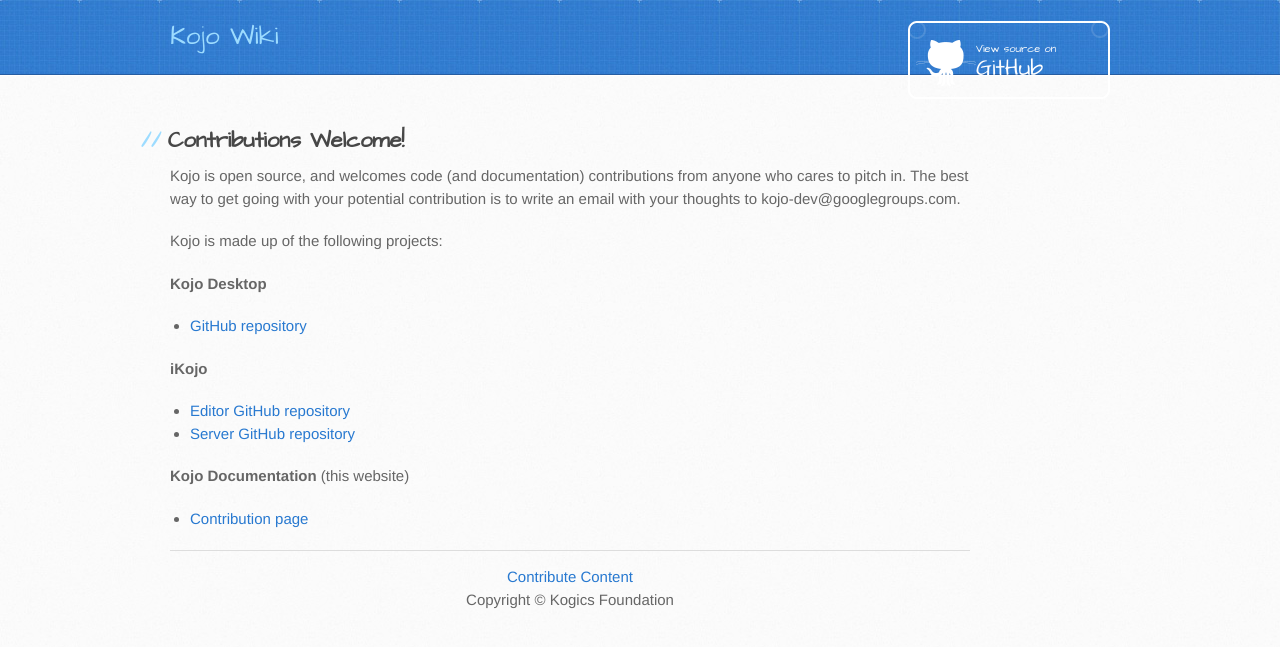
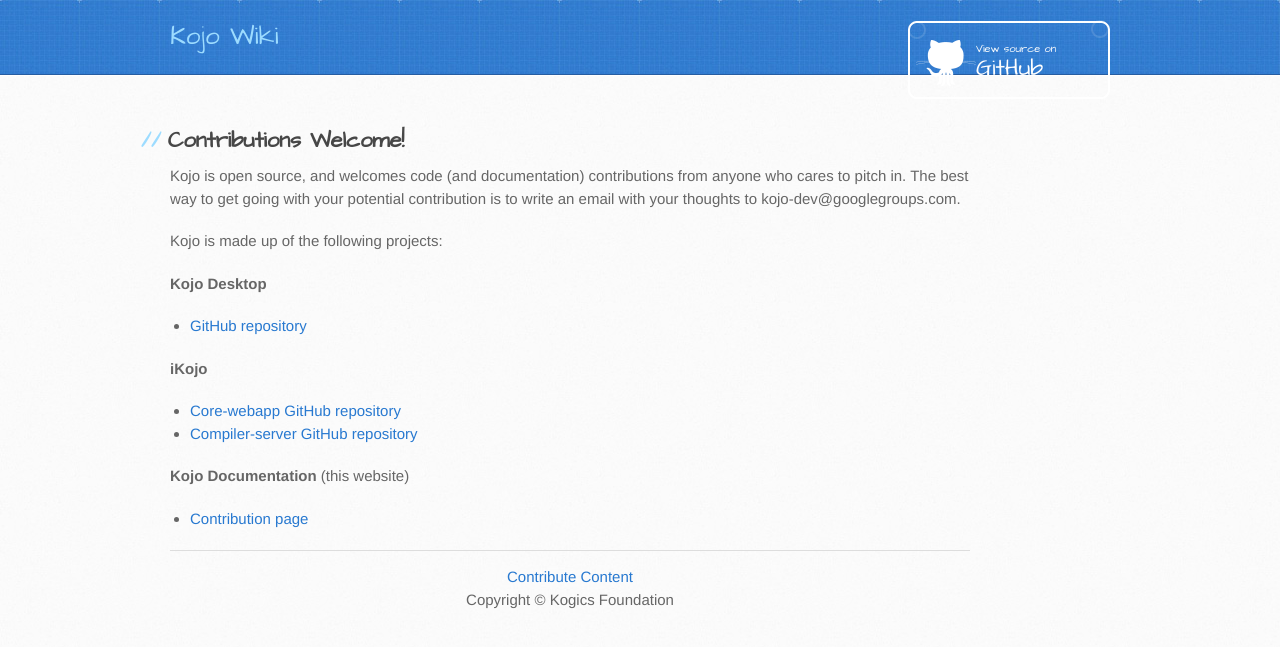
Before and after one commit to kojodoc/kojodoc.github.io, a Jekyll site: the page built from contribute-code.md, in a window 1280 px wide. Shown: the top 647 px of the page. Built offline with Jekyll 4.4.1, drawn with Linux system fonts in a browser that asks for light colours; our own code applies the rules of GitHub Pages for plain Markdown files; the repository's description, which GitHub fills in, is left out.

Commit message:
Tweak code contribution page.

```diff
--- a/contribute-code.md
+++ b/contribute-code.md
@@ -7,8 +7,8 @@ Kojo is made up of the following projects:
 * [GitHub repository](https://github.com/litan/kojo)
 
 **iKojo**
-* [Editor GitHub repository](https://github.com/litan/kojojs-editor)
-* [Server GitHub repository](https://github.com/litan/kojojs-core)
+* [Core-webapp GitHub repository](https://github.com/litan/kojojs-editor)
+* [Compiler-server GitHub repository](https://github.com/litan/kojojs-core)
 
 **Kojo Documentation** (this website)
 * [Contribution page](contribute.html)
```
